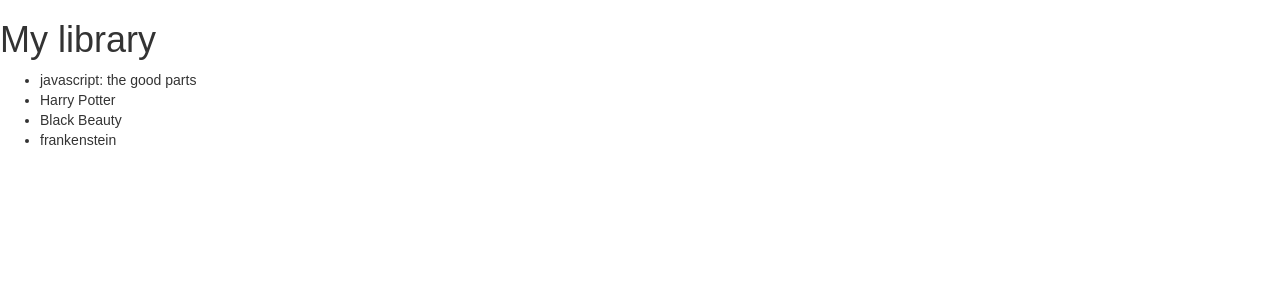
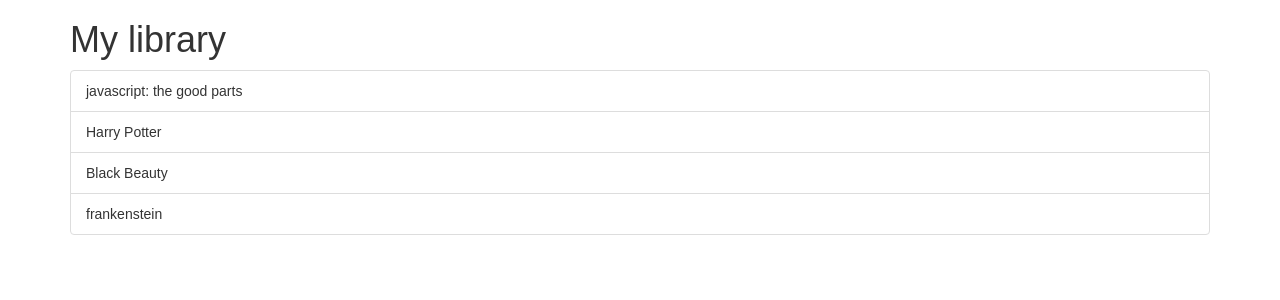
Before and after one commit to efriedla/mylibrary, a React (Create React App) app: page / in a window 1280 px wide. Shown: the top 300 px of the page. Built offline with nearby package versions, Linux system fonts and the light colour scheme.

Commit message:
added styling

```diff
--- a/src/components/App.js
+++ b/src/components/App.js
@@ -11,8 +11,11 @@
 
     return (
       <div >
-        <h1>My library</h1>
-       <BookList />
+        <div class="container">
+          <h1 >My library</h1>
+          <BookList />
+        </div>
+
 
 
       </div>
--- a/src/containers/BookList.js
+++ b/src/containers/BookList.js
@@ -5,13 +5,13 @@
     renderList(){
         return this.props.books.map((book) => {
             return (
-                <li key={book.title}>{book.title}</li>
+                <li class="list-group-item" key={book.title}>{book.title}</li>
             );
         });
     }
     render() {
         return(
-            <ul>
+            <ul class="list-group">
                 {this.renderList()}
             </ul>
         )
```
